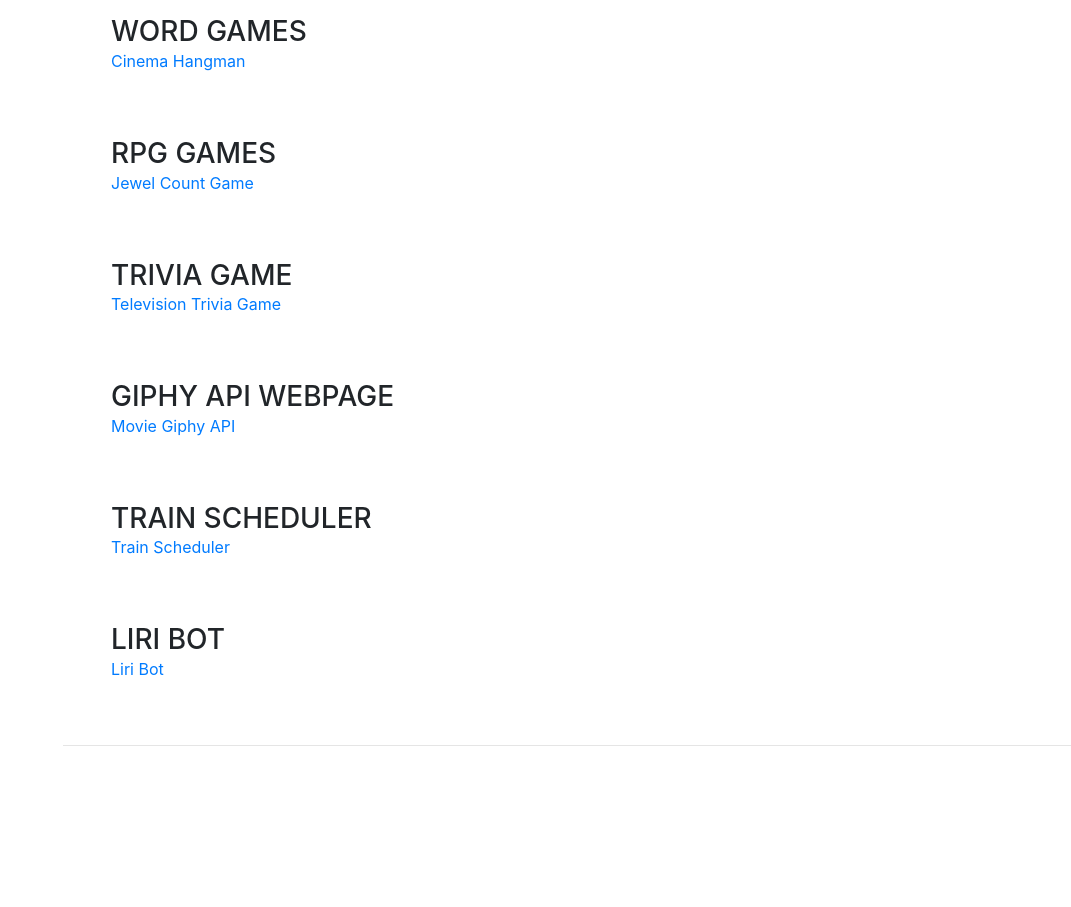
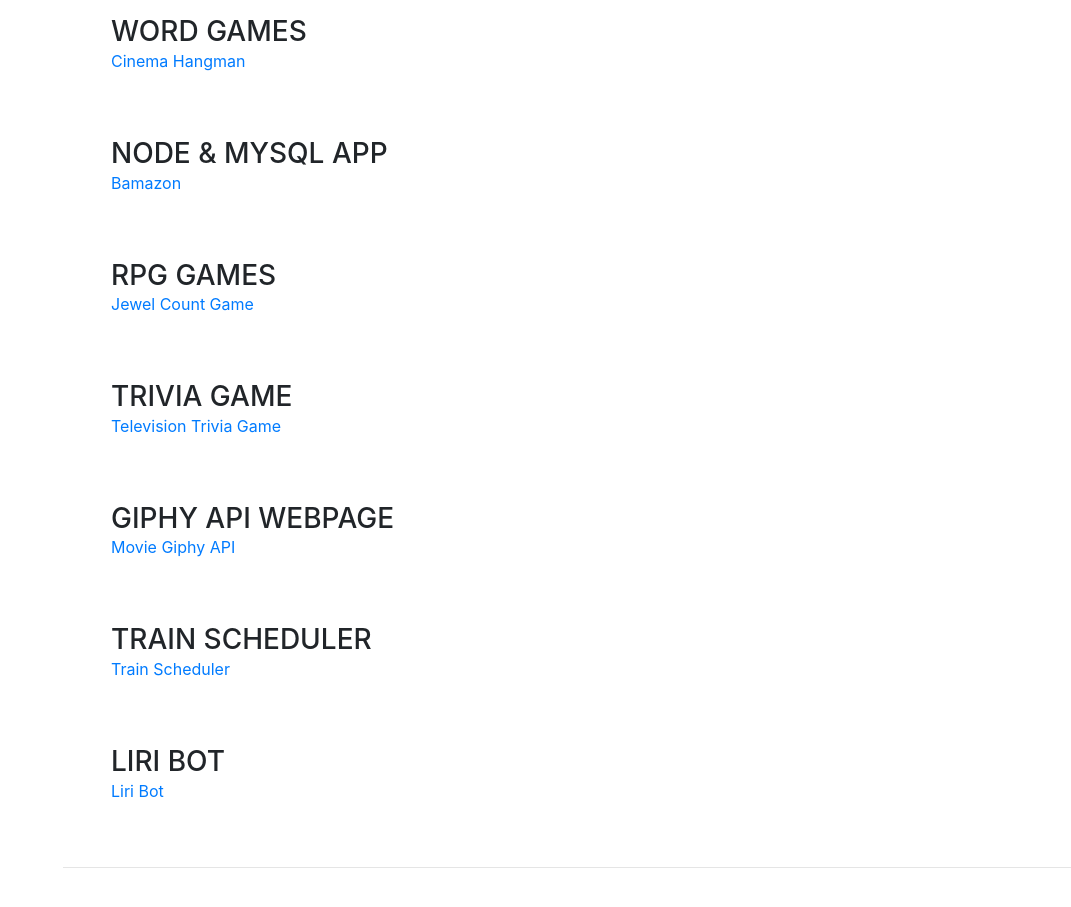
Before and after one commit to Sritchey1/official-portfolio, a website with bundled scripts: page index.html in a window 1280 px wide. Shown: the part 920-1827 px from the top of the page, without its empty margins (209-1280 px from the left). Built offline with nearby package versions, Linux system fonts and the light colour scheme; a web font is replaced by a local one.

Commit message:
Add Bamazon

```diff
--- a/index.html
+++ b/index.html
@@ -88,6 +88,14 @@
             <div class="resume-content mr-auto">
               <h3 class="mb-0">Word Games</h3>
               <a href="https://sritchey1.github.io/word-guess-game/.">Cinema Hangman</a>
+              <p></p>
+            </div>
+          </div>
+
+          <div class="resume-item d-flex flex-column flex-md-row mb-5">
+            <div class="resume-content mr-auto">
+              <h3 class="mb-0">Node & Mysql App</h3>
+              <a href="https://sritchey1.github.io/bamazon/">Bamazon</a>
               <p></p>
             </div>
           </div>
```
